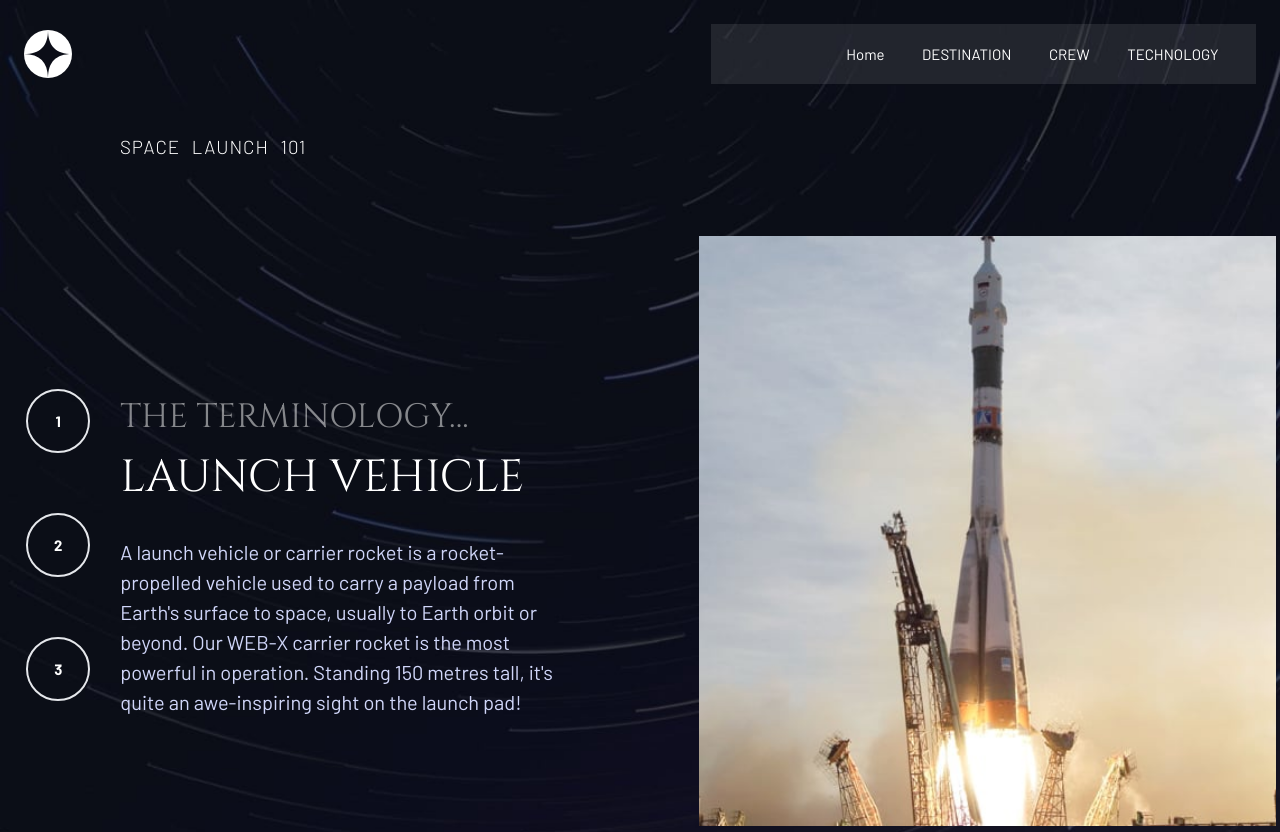
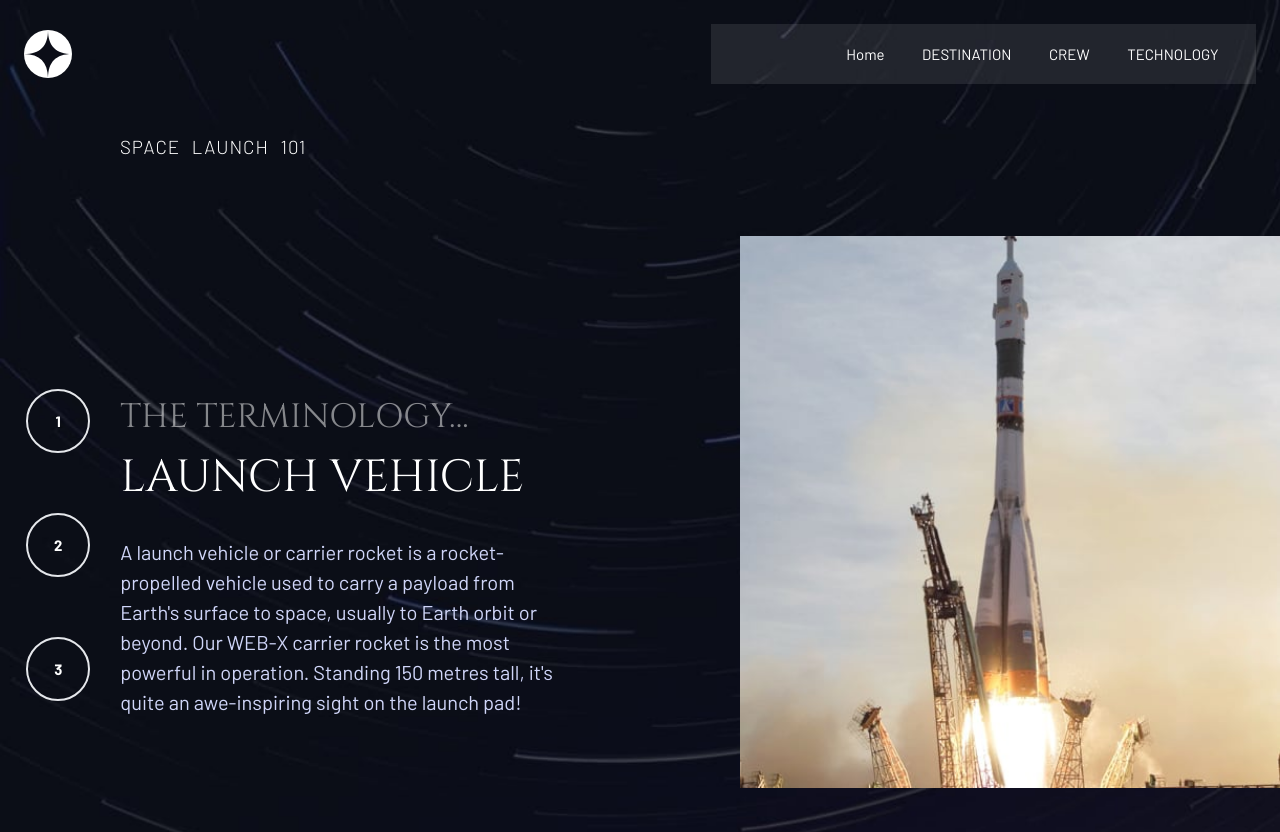
Before and after one commit to Y-aburob/space, a React (Vite) app: page /technology in a window 1280 px wide. Shown: the top 832 px of the page. Built offline with nearby package versions, Linux system fonts and the light colour scheme.

Commit message:
updateing

```diff
--- a/src/components/Technology.tsx
+++ b/src/components/Technology.tsx
@@ -32,7 +32,7 @@ export default function Technology() {
     return (
 
     < >
-        <div className="mainTechnology h-[160vh] lg:h-[120vh] relative sm:overflow-visible">
+        <div className="mainTechnology min-h-[200vh] lg:min-h-[140vh] relative overflow-hidden sm:overflow-visible">
             <Nav />
 
             <h1 className="text-xl font-light tracking-wider text-center text-white mt-7 word-spacing sm:text-left sm:ml-7 lg:ml-32">SPACE LAUNCH 101</h1>
@@ -40,8 +40,8 @@ export default function Technology() {
             {/* <div className='relative w-full h-full'> */}
                 {vehicleList.map((vehicle) => (
                 <div className={`w-full transition-all absolute left-1/2 -translate-x-1/2 lg:w-full duration-500 mt-20 ${currentId === vehicle.id? 'opacity-100': 'opacity-0'}`}>
-                    <div className=' p-5 lg:p-0 lg:absolute lg:right-0 h-[450px] lg:w-[585px] lg:h-[590px] md:overflow-hidden lg:cursor-pointer'>
-                    <img className=' object-contain w-full h-[450px] lg:w-full lg:h-full transition-all duration-500 lg:hover:scale-125' src={vehicle.src} alt="" />
+                    <div className=' p-5 lg:p-0 lg:absolute lg:right-0 max-h-[450px] lg:w-[540px] lg:max-h-[590px] md:overflow-hidden lg:cursor-pointer'>
+                    <img className='object-contain lg:object-cover w-full h-[450px] lg:w-full lg:h-full transition-all duration-500 lg:hover:scale-125' src={vehicle.src} alt="" />
                     </div>
 
                     <div className='text '>
@@ -51,10 +51,10 @@ export default function Technology() {
                                 <input onChange={(e) => setCurrentId(e.target.id)} className='hidden slider' type="radio" name="crew" id="1" /><label className={`label font-bold text-white flex justify-center items-center transition-all duration-500 p-5 md:p-8 border-2 w-6 h-6 rounded-full cursor-pointer hover:bg-white hover:text-black `} htmlFor='1'>2</label>
                                 <input onChange={(e) => setCurrentId(e.target.id)} className='hidden slider' type="radio" name="crew" id="2" /><label className={`label font-bold text-white flex justify-center items-center transition-all duration-500 p-5 md:p-8 border-2 w-6 h-6 rounded-full cursor-pointer hover:bg-white hover:text-black `} htmlFor='2'>3</label>
                             </div>
-                            <div className={`transition-all duration-700 flex flex-col items-center justify-center mt-12 text-center lg:text-left lg:items-start lg:mr-[56%] ${currentId === vehicle.id? 'opacity-100 translate-x-0': 'opacity-0 translate-x-20'}`}>
+                            <div className={`transition-all duration-700 flex flex-col items-center justify-center mt-12 text-center lg:text-left lg:items-start lg:mr-[56%]`}>
                                 <h2 className={`text-2xl text-white opacity-50 spaceTtitleCrew lg:text-4xl`}>THE TERMINOLOGY…</h2>
-                                <h1 className={`mt-5 text-3xl text-white spaceTtitleCrew lg:text-5xl`}>{vehicle.name}</h1>
-                                <p className='mt-10 max-w-[327px] sm:max-w-[512px] lg:max-w-[539px] text-[16px] lg:text-[20px]'>
+                                <h1 className={`transition-all duration-1000 mt-5 text-3xl text-white spaceTtitleCrew lg:text-5xl ${currentId === vehicle.id? 'opacity-100 translate-x-0': 'opacity-0 translate-x-20'}`}>{vehicle.name}</h1>
+                                <p className={`transition-all duration-1000 mt-10 max-w-[327px] sm:max-w-[512px] lg:max-w-[539px] text-[16px] lg:text-[20px] ${currentId === vehicle.id? 'opacity-100 translate-x-0': 'opacity-0 translate-x-20'}`}>
                                     {vehicle.description}
                                 </p>
                             </div>
```
